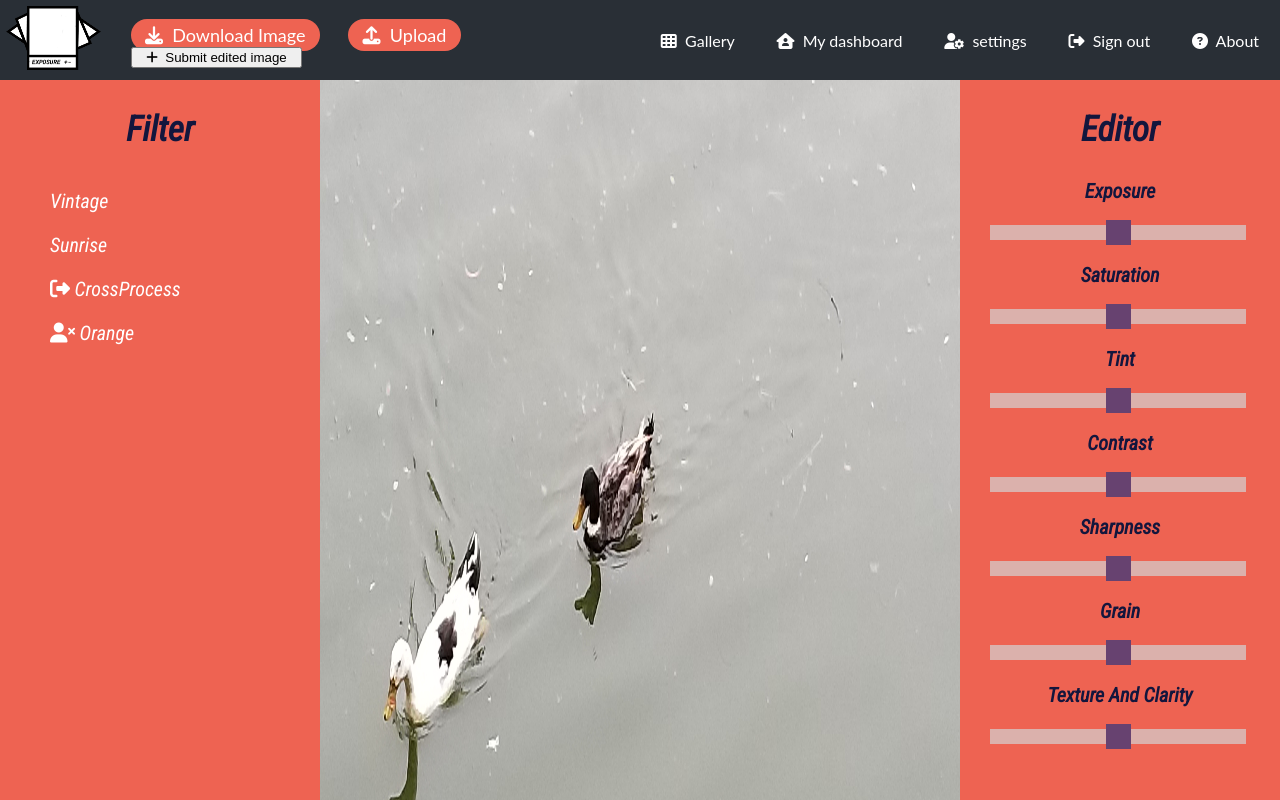
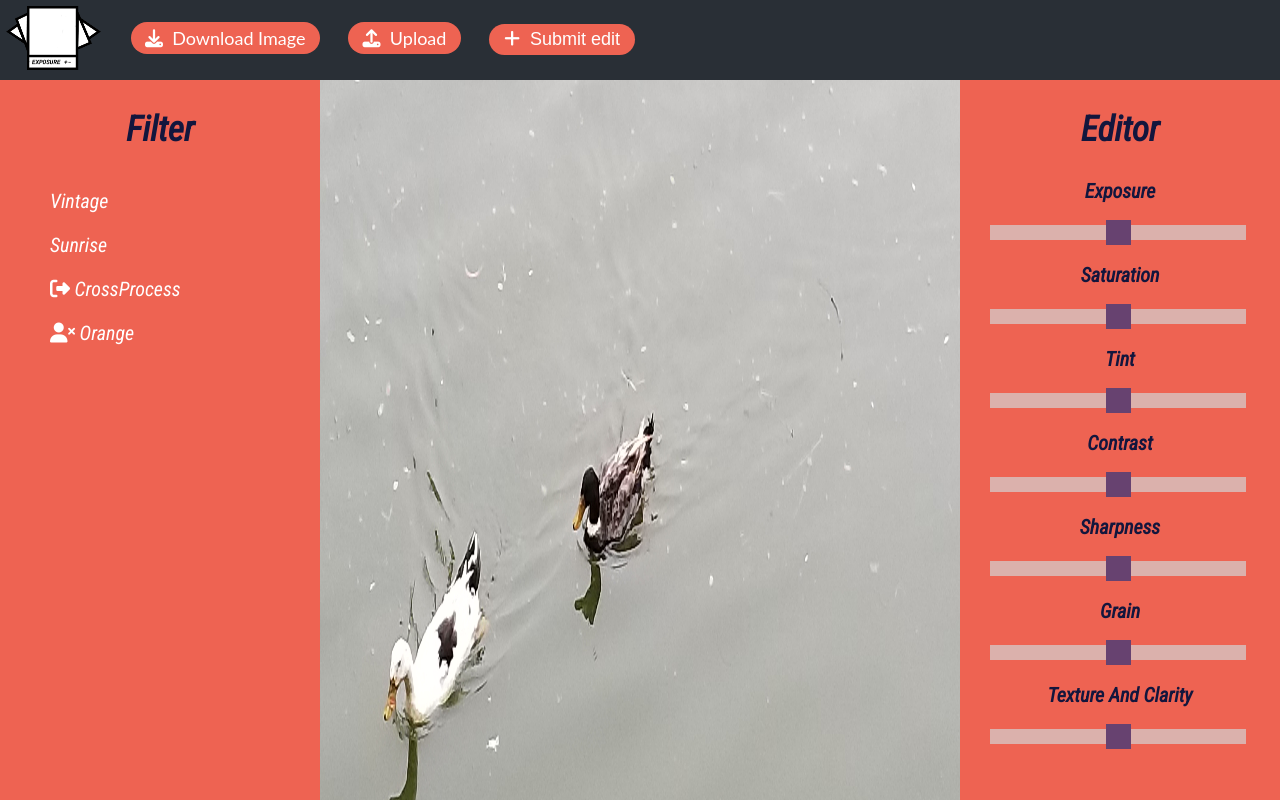
Before and after one commit to AmardeepSarang/Exposure, a PHP site: the page made by editor.php in a window 1280 px wide. Run offline with PHP 8.4, Linux system fonts and the light colour scheme; some libraries are stand-ins or nearby versions.

Commit message:
fix bugs in edit submit system

```diff
--- a/css/style.css
+++ b/css/style.css
@@ -38,7 +38,7 @@ Main nav bar
   padding: 3vh;
 }
 
-.post-bt a{
+.post-bt a, #edit-sub{
 
   background-color: #ee6352;
   padding: 5px;
@@ -47,6 +47,16 @@ Main nav bar
   border-radius: 20px;
   font-size: 18px;
   transition: background-color 1s;
+}
+.post-bt form{
+  display: inline-block;
+}
+#edit-sub{
+  display: inline;
+  border: none;
+}
+#edit-sub:active{
+  background-color: #f6f4f3;
 }
 .post-bt a:active{
   background-color: #f6f4f3;
--- a/editor.php
+++ b/editor.php
@@ -46,7 +46,7 @@
             <a id="edit-up" href="#"> &nbsp <i class="fas fa-upload"></i>&nbsp Upload &nbsp</a>
             &nbsp &nbsp &nbsp
             <form action="<?php echo 'post.php?edit_of='.$id?>" method="POST" id="upload-form">
-            <button type="submit" name="submit" id="edit-sub"> &nbsp <i class="fas fa-plus"></i>&nbsp Submit edited image &nbsp</button>
+            <button type="submit" name="submit" id="edit-sub"> &nbsp <i class="fas fa-plus"></i>&nbsp Submit edit &nbsp</button>
             </form>
         </div>
         <ul class="nav-links">
```
Also changed, not shown: post.php (+31 -20 lines), upload.php (+4 -4 lines), 1 other file.
